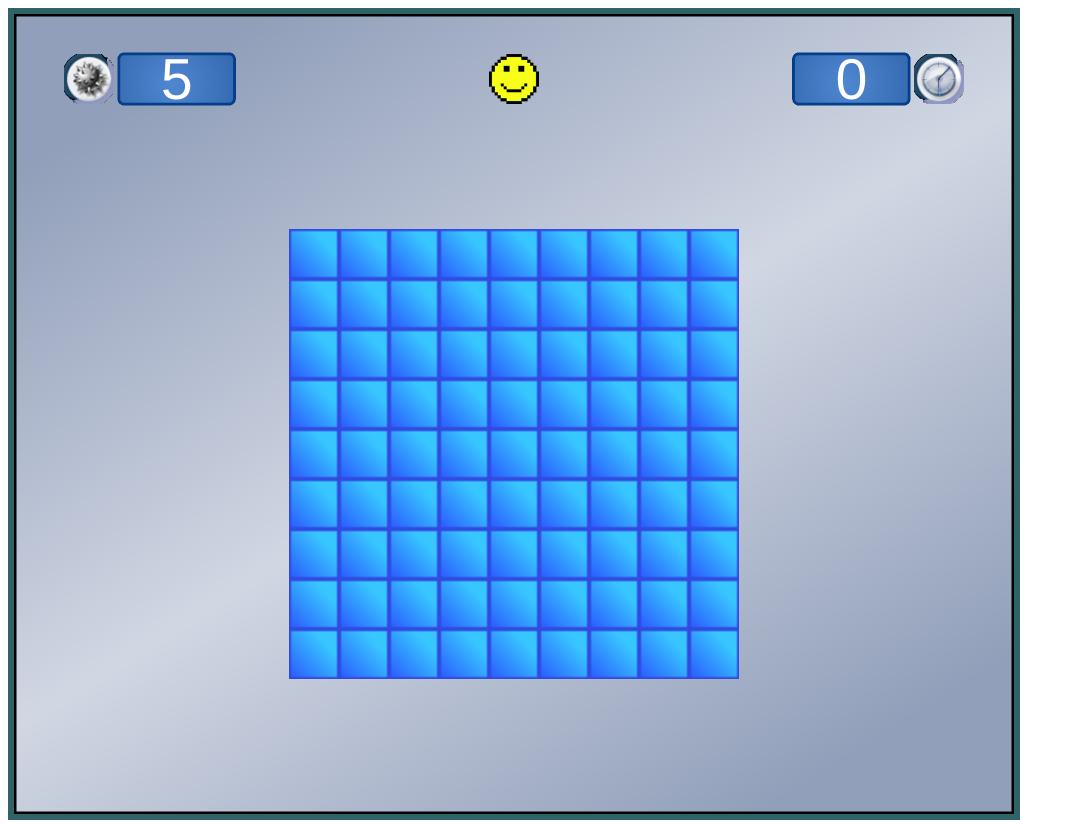
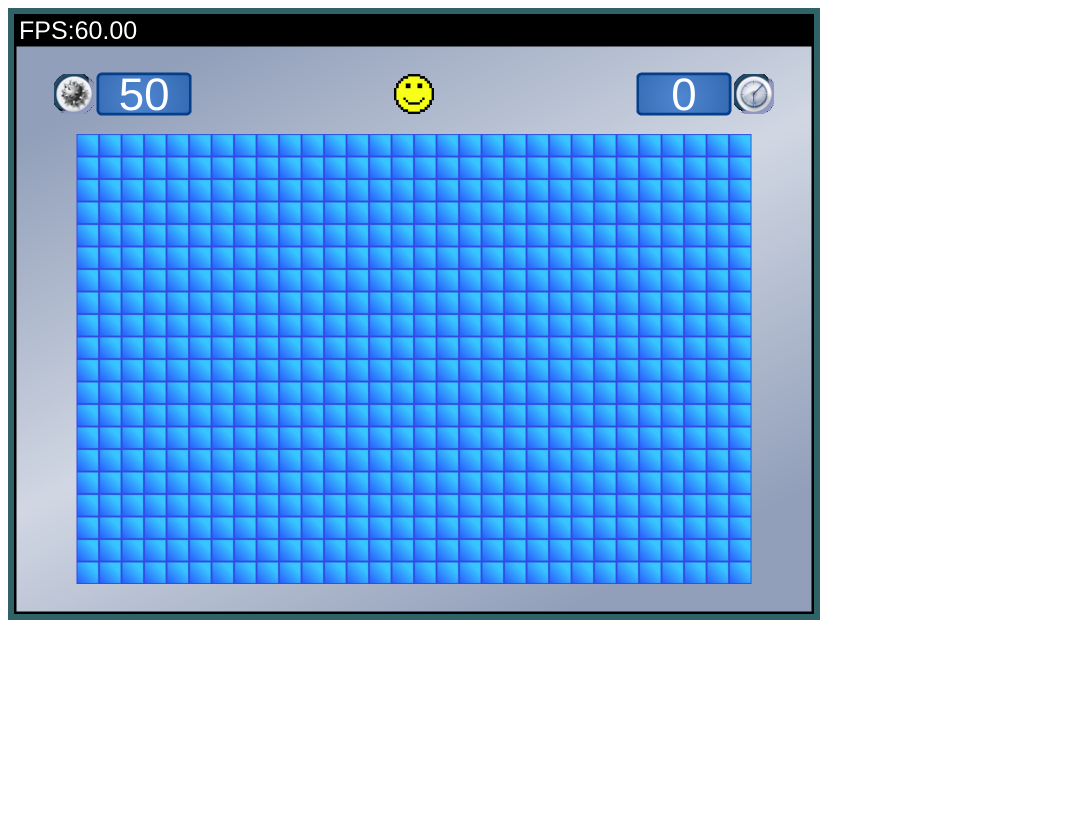
Before and after one commit to danielsquitt/minesweeper, a website built with Parcel: page index.html in a window 1280 px wide. Shown: the whole page, without its empty margins (0-1075 px from the left). After the commit the page ends 800 px from the top, so only its background shows below. Built offline with nearby package versions, Linux system fonts and the light colour scheme.

Commit message:
FPS Viewer added

```diff
--- a/index.html
+++ b/index.html
@@ -12,9 +12,9 @@
   <body>
     <canvas
       id="canvas"
-      width="2000"
-      height="1600"
-      style="width: 1000px; height: 800px"
+      width="1600"
+      height="1200"
+      style="width: 800; height: 600px"
     ></canvas>
   </body>
 </html>
--- a/src/actors/Actor.ts
+++ b/src/actors/Actor.ts
@@ -12,7 +12,7 @@ export interface IActor {
   ) => void
 }
 
-export class Actor implements IActor {
+export default class Actor implements IActor {
   position: Point;
 
   constructor(position: Point) {
--- a/src/actors/Cell.ts
+++ b/src/actors/Cell.ts
@@ -1,8 +1,7 @@
-import { times } from 'lodash';
 import { Manager } from '../state/GameManager';
 import { CallbackOneParameter } from '../types/Callback';
 import { Point } from '../types/Point';
-import { Actor } from './Actor';
+import Actor  from './Actor';
 
 const imgTileUndiscover = require('../../assets/img/Cell.png');
 const imgTileUndiscoverOver = require('../../assets/img/CellOver.png');
--- a/src/actors/FPS.ts
+++ b/src/actors/FPS.ts
@@ -0,0 +1,15 @@
+import {Point} from '../types/Point';
+import Actor from './Actor';
+
+export default class FPSViewer extends Actor {
+  constructor(position: Point) {
+    super(position);  }
+
+  draw(delta: number, ctx: CanvasRenderingContext2D) {
+
+    const fps = (1 / delta).toFixed(2);
+    ctx.font = '50px Arial';
+    ctx.fillStyle = 'white';
+    ctx.fillText(`FPS:${fps}`, this.position.x, this.position.y);
+  }
+}
--- a/src/actors/Layout.ts
+++ b/src/actors/Layout.ts
@@ -1,6 +1,7 @@
 import { Manager } from '../state/GameManager';
 import { Point } from '../types/Point';
-import {Actor} from './Actor';
+import Actor from './Actor';
+import FPSViewer from './FPS';
 import NumberBox from './NumberBox';
 import ResetButton from './ResetButton';
 
@@ -9,21 +10,20 @@ const imgTimeLogo = require('../../assets/img/TimeLogo.png');
 
 export default class Layout extends Actor {
   timer: NumberBox;
-
   mineCnt: NumberBox;
-
   resetButton: ResetButton;
-
+  FPSViewer :FPSViewer;
   first: boolean;
-
   mapPos: { pos: Point, size: Point };
 
   constructor(ctx: CanvasRenderingContext2D) {
     super({ x: 0, y: 0 });
+    this.FPSViewer = new FPSViewer({x:10, y:50});
+
     const imgMine = new Image();
     imgMine.src = imgMineLogo;
     this.mineCnt = new NumberBox(
-      { x: ctx.canvas.width * 0.05, y: ctx.canvas.height * 0.05 },
+      { x: ctx.canvas.width * 0.05, y: ctx.canvas.height * 0.10 },
       ctx.canvas.width * 0.05,
       imgMine,
       3,
@@ -32,7 +32,7 @@ export default class Layout extends Actor {
     const imgTime = new Image();
     imgTime.src = imgTimeLogo;
     this.timer = new NumberBox(
-      { x: ctx.canvas.width * 0.95, y: ctx.canvas.height * 0.05 },
+      { x: ctx.canvas.width * 0.95, y: ctx.canvas.height * 0.10 },
       ctx.canvas.width * 0.05,
 
       imgTime,
@@ -41,18 +41,18 @@ export default class Layout extends Actor {
       true,
     );
     this.resetButton = new ResetButton(
-      { x: ctx.canvas.width * 0.475, y: ctx.canvas.height * 0.05 },
+      { x: ctx.canvas.width * 0.475, y: ctx.canvas.height * 0.10 },
       ctx.canvas.width * 0.05,
     );
     this.first = true;
     this.mapPos = {
       pos: {
         x: ctx.canvas.width * 0.05,
-        y: ctx.canvas.height * 0.15,
+        y: ctx.canvas.height * 0.20,
       },
       size: {
         x: ctx.canvas.width * 0.9,
-        y: ctx.canvas.height * 0.80,
+        y: ctx.canvas.height * 0.75,
       },
     };
   }
@@ -75,6 +75,14 @@ export default class Layout extends Actor {
       ctx.fill();
       ctx.stroke();
     }
+    ctx.beginPath();
+    ctx.lineWidth = 0;
+    ctx.rect(10, 10, ctx.canvas.width -10, 50);
+    ctx.fillStyle = "fblack";
+    ctx.fill();
+    ctx.stroke();
+
+    this.FPSViewer.draw(delta,ctx);
     this.mineCnt.draw(delta, ctx);
     this.timer.draw(delta, ctx);
     this.resetButton.draw(delta, ctx);
--- a/src/actors/Map.ts
+++ b/src/actors/Map.ts
@@ -1,6 +1,6 @@
 import _ from 'lodash';
 import { Point, typeOfPoint } from '../types/Point';
-import { Actor } from './Actor';
+import Actor from './Actor';
 import Cell from './Cell';
 import {
   array2dIterator,
@@ -91,7 +91,7 @@ export default class Map extends Actor {
       }
     }
     //console.log(map.map((e) => e.map((u) => (u.bomb ? '1' : '0'))));
-    console.log(map);
+    //console.log(map);
     return map;
   }
 
--- a/src/actors/NumberBox.ts
+++ b/src/actors/NumberBox.ts
@@ -1,7 +1,7 @@
 /* eslint-disable max-len */
 import _ from 'lodash';
 import { Point } from '../types/Point';
-import { Actor } from './Actor';
+import Actor from './Actor';
 
 const RADIUS: number = 0.1; // proportion of heigth
 const SPACING: number = 0.1;
@@ -106,7 +106,6 @@ export default class NumberBox extends Actor {
       rad + PAD_H * this.size.y + offset,
       this.size.y - PAD_VERTICAL * this.size.y,
     );
-    ctx.beginPath();
 
     /* // Debug
         ctx.rect(0, 0, this.size.x + 2 * (rad + PAD_H * this.size.y), this.size.y);
--- a/src/actors/ResetButton.ts
+++ b/src/actors/ResetButton.ts
@@ -1,4 +1,4 @@
-import {Actor} from './Actor';
+import Actor from './Actor';
 import { Point, typeOfPoint } from '../types/Point';
 import { Manager } from '../state/GameManager';
 
--- a/src/main.ts
+++ b/src/main.ts
@@ -3,9 +3,9 @@ import Layout from "./actors/Layout";
 import Map from "./actors/Map";
 import { Manager, newManager } from "./state/GameManager";
 
-const def_width = 9;
-const def_heigth = 9;
-const def_mines = 5
+const def_width = 30;
+const def_heigth = 20;
+const def_mines = 50;
 
 window.onload = () => {
   const canvas = document.getElementById("canvas") as HTMLCanvasElement;
--- a/src/state/GameManager.ts
+++ b/src/state/GameManager.ts
@@ -1,4 +1,4 @@
-import { Actor } from '../actors/Actor';
+import Actor from '../actors/Actor';
 import Map from '../actors/Map';
 import { Point } from '../types/Point';
 
```
